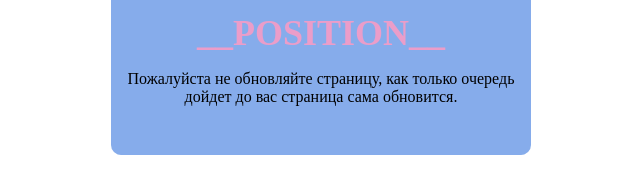
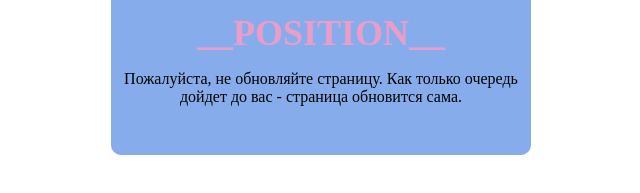
Before and after one commit to lEx0/egov-queue, a plain HTML site: page public/index.html in a window 1280 px wide. Shown: the part 355-548 px from the top of the page, 319-959 px from the left. Drawn offline with Linux system fonts and the light colour scheme.

Commit message:
фиксы

```diff
--- a/public/index.html
+++ b/public/index.html
@@ -2,7 +2,7 @@
 <html lang="RU_ru">
 <head>
     <!-- __POSITION__ надо подменить при отдаче страницы на текущее положение в очереди -->
-    <title>Ваша позиции в очереди __POSITION__</title>
+    <title>Ваша позиции в очереди - __POSITION__</title>
     <meta charset="UTF-8">
     <meta http-equiv="refresh" content="5">
     <style>
@@ -43,6 +43,6 @@
     <!-- __POSITION__ надо подменить при отдаче страницы на текущее положение в очереди -->
     <h2 class="title">Ваша позиция в очереди:</h2>
     <h3 class="counter">__POSITION__</h3>
-    <p class="description">Пожалуйста не обновляйте страницу, как только очередь дойдет до вас страница сама обновится.</p>
+    <p class="description">Пожалуйста, не обновляйте страницу. Как только очередь дойдет до вас - страница обновится сама.</p>
 </div>
 </body>
```
Also changed, not shown: 3 other files.
